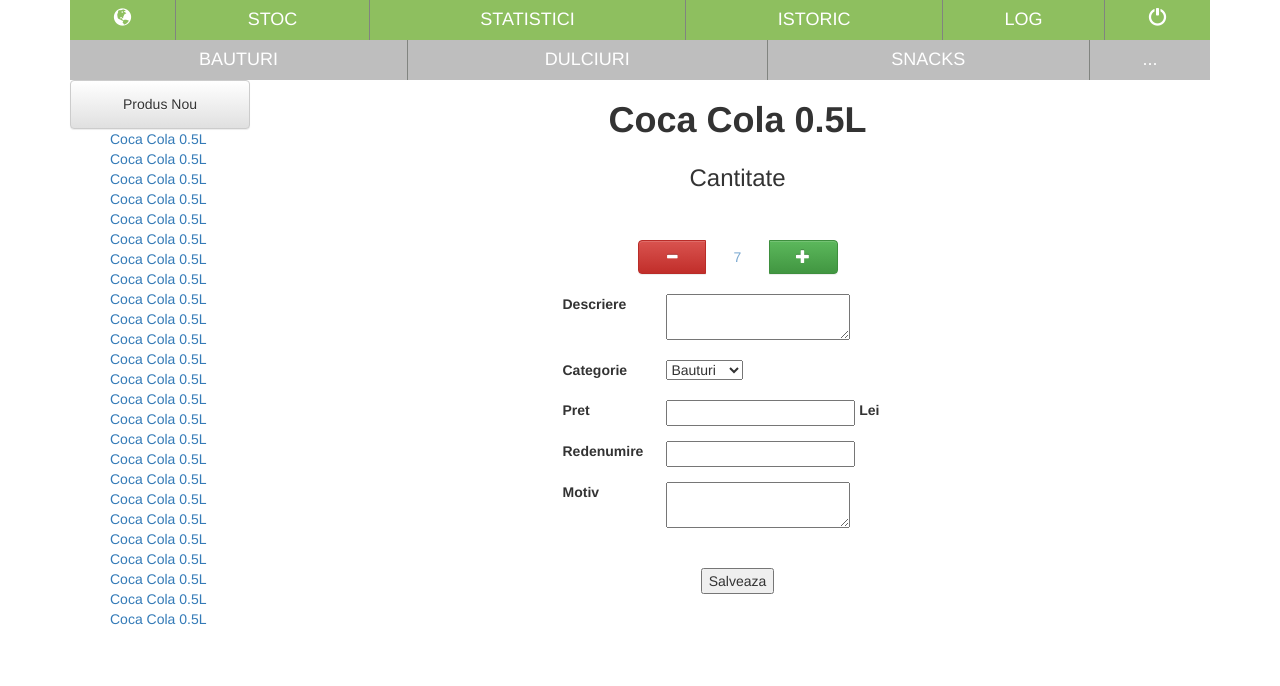
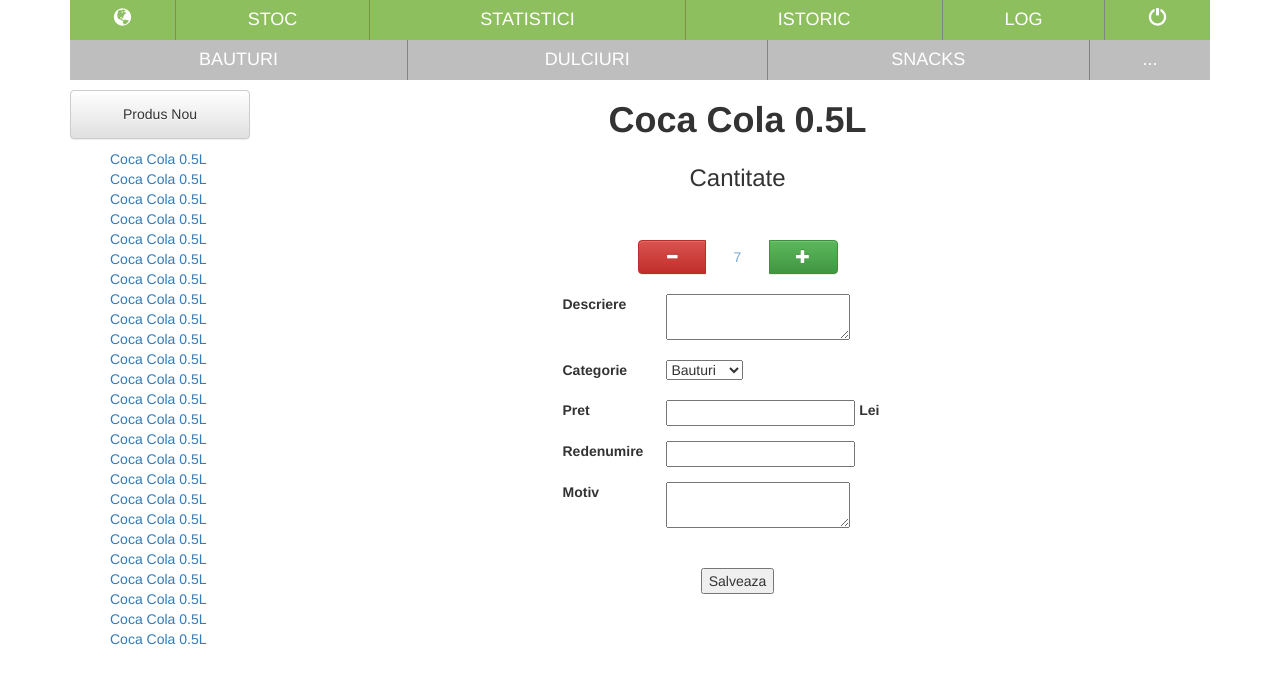
Before and after one commit to Cycov/NTT-Candy-Machine, a PHP site: page /stoc.php in a window 1280 px wide. Shown: the top 686 px of the page. Run offline with PHP 8.4, Linux system fonts and the light colour scheme; some libraries are stand-ins or nearby versions.

Commit message:
Stoc
Scrollbar div margins +produs nou margin-top

```diff
--- a/stoc.php
+++ b/stoc.php
@@ -20,7 +20,7 @@
 	?>
 	<div class="row">
 		<div class="col-xs-2 col-md-2">
-			<div class="btn-group" role="group" aria-label="...">
+			<div class="btn-group produs-nou" role="group" aria-label="...">
 				<button type="button" class="btn btn-default"><h5>Produs Nou</h5></button>
 			</div>
 		<div class="scrollbar">
--- a/stylesheets/stoc.css
+++ b/stylesheets/stoc.css
@@ -4,6 +4,7 @@ body{
 	overflow:hidden;
 }
 .scrollbar{
+	margin-top:10px;
 	height:500px;
 	width:180px;
 	overflow:auto;
@@ -18,6 +19,7 @@ body{
 }
 .btn-default{
 	width:180px;
+	margin-top:10px;
 }
 .btn-default h5{
 	text-align:center;
```
